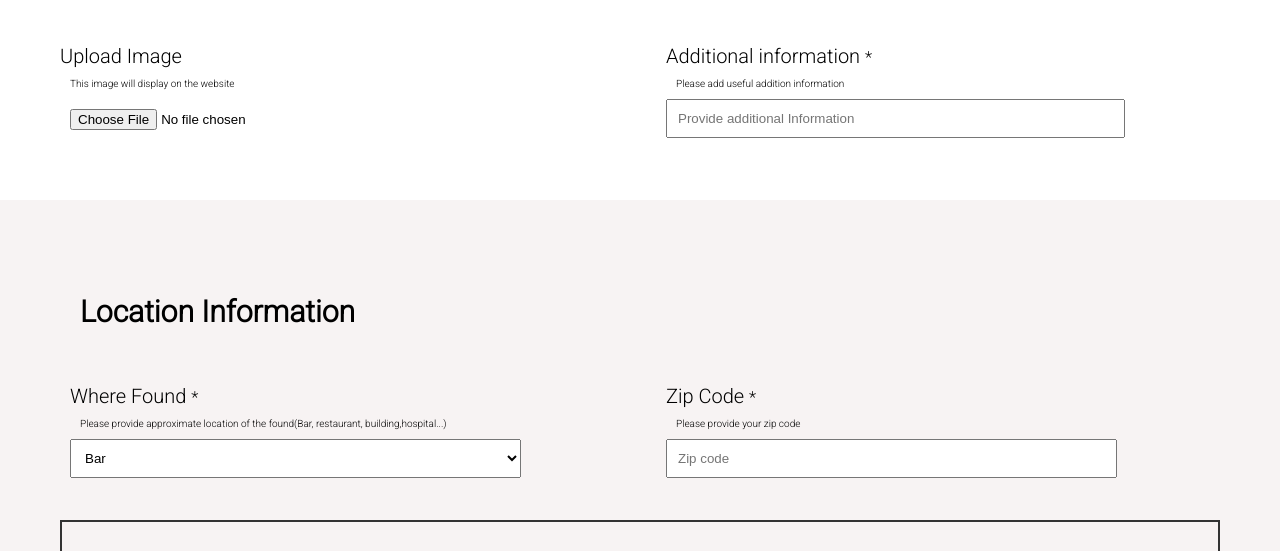
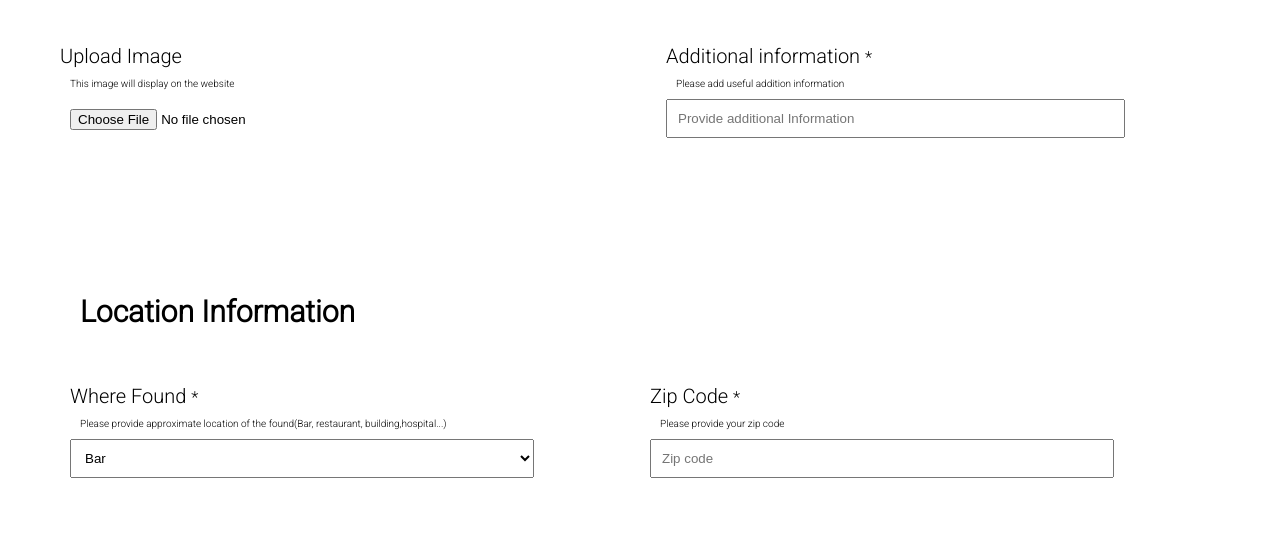
Before and after one commit to girubuntu/Lost-item, a PHP site: page /foundItem.html in a window 1280 px wide. Shown: the part 1277-1828 px from the top of the page. Run offline with PHP 8.4, Linux system fonts and the light colour scheme; some libraries are stand-ins or nearby versions.

Commit message:
maps add on

```diff
--- a/css/foundItem.css
+++ b/css/foundItem.css
@@ -110,7 +110,7 @@ select {
 
 #location-info {
 
-    background-color: rgb(247, 243, 243);
+
     width: 100%;
 }
 .local-info-container {
@@ -118,19 +118,24 @@ select {
     padding: 10px;
 }
 .address-content {
-    display: grid;
-    grid-template-rows: 1fr 1fr;
-    gap: 2rem;
+    display: flex;
+    flex-direction: column;
+
+    /* gap: 1rem; */
 }
 .address-content .local-info-address {
     display: grid;
     grid-template-columns: 1fr 1fr;
-    gap: 2rem;
+    margin-bottom: 50px;
+    /* gap: 2rem; */
 }
-.address-content .local-info-map {
-    border: 2px solid #333;
+.local-info-address-item {
+    display: flex;
+    flex-direction: column;
+    margin: 10px;
+    max-width: 80%;
+}
 
-}
 /* contact information section */
 .contact-info-container {
     margin: 50px;
--- a/foundItem.html
+++ b/foundItem.html
@@ -87,7 +87,7 @@
         <h2 class="lead">Location Information</h2>
             <div class="address-content">
             <div class="local-info-address">
-                <div class="form-group">
+                <div class="local-info-address-item">
                     <label for="item-found">Where Found <small class="required">*</small><span class="label-detail">Please provide approximate location of the found(Bar, restaurant, building,hospital...)</span></label>
                     <select name="item-found-loc" id="item-found-loc" >
                         <option value="Bar">Bar</option>
@@ -98,14 +98,22 @@
                         <option value="Building">Building</option>
                   </select>
                 </div>
-                <div class="form-group">
+                <div class="local-info-address-item">
                     <label for="item-found">Zip Code <small class="required">*</small><span class="label-detail">Please provide your zip code</span></label>
                     <input type="text" placeholder="Zip code">
                 </div>
             </div>
 
             <div class="local-info-map">
-                <map name=""></map>
+                <p class="map"><iframe
+                    width="600"
+                    height="350"
+                    style="width: 100%;"
+                    loading="lazy"
+                    allowfullscreen
+                    src="https://www.google.com/maps/embed/v1/place?key=AIzaSyApF_hdL8NGNJwMVufQDAS48-0lF0_rRMs
+                      &q=stade amahoro kigali">
+                  </iframe></p>
             </div>
         </div>
         </div>
```
